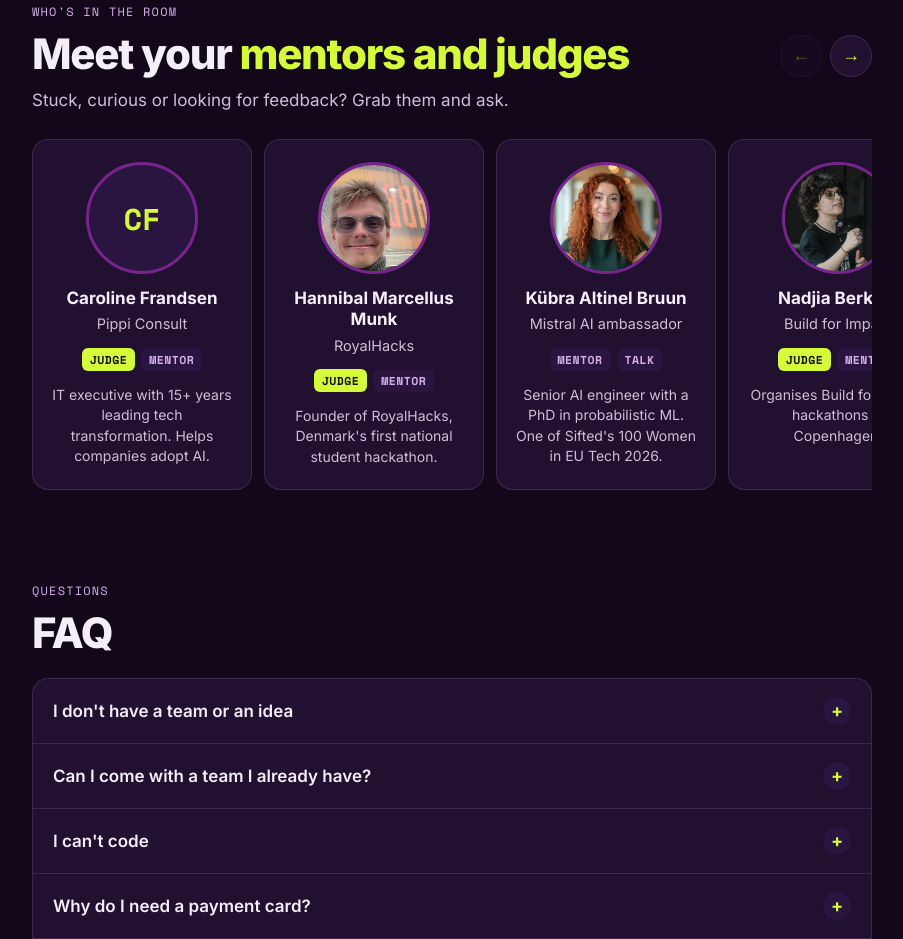
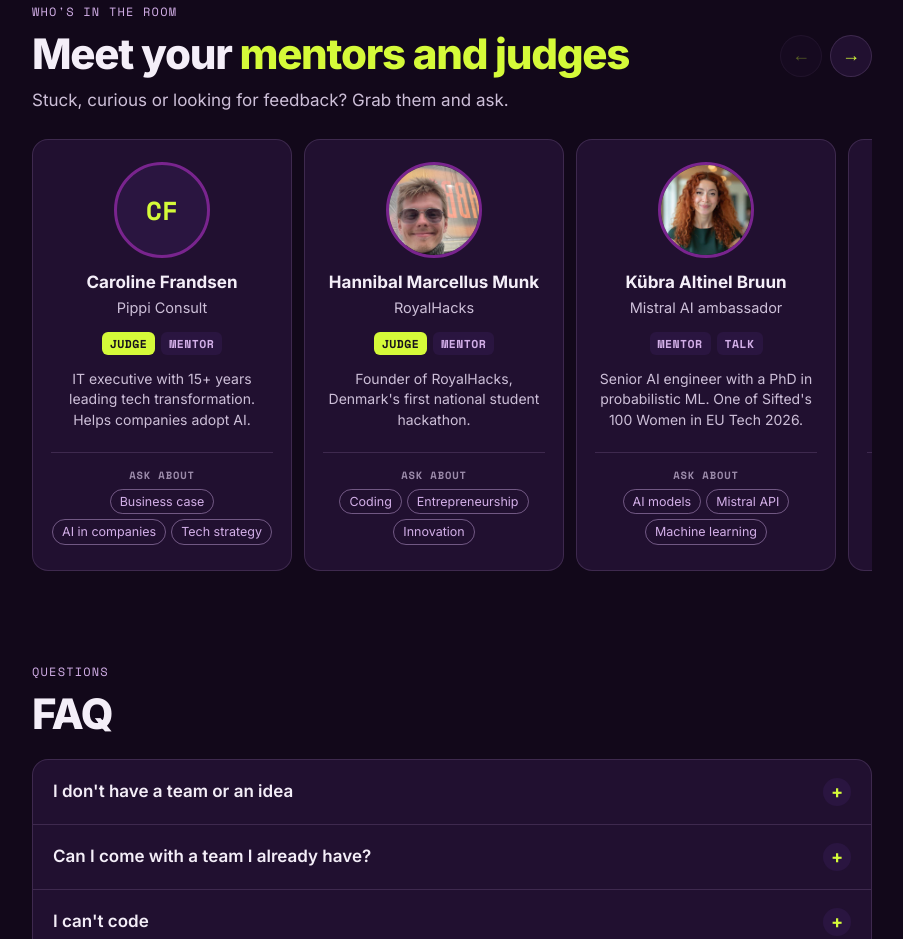
Before and after one commit to rulin18/techno-hacks, a plain HTML site: page index.html in a window 1280 px wide. Shown: the part 4724-5663 px from the top of the page, without its empty margins (188-1091 px from the left). Drawn offline with nearby package versions, Linux system fonts and the light colour scheme.

Commit message:
Mentor cards: Ask about tags, wider cards, smaller photos
Co-Authored-By: Claude Opus 5.5 <noreply@anthropic.com>

```diff
--- a/index.html
+++ b/index.html
@@ -153,8 +153,8 @@ h2 em { font-style: normal; color: var(--lime); }
 .car-btns button:hover { background: var(--card-2); }
 .car-btns button:disabled { opacity: .35; cursor: default; }
 .people { display: flex; gap: 12px; margin-top: 26px; overflow-x: auto; scroll-snap-type: x mandatory; scroll-behavior: smooth; padding-bottom: 10px; scrollbar-width: thin; scrollbar-color: var(--purple) transparent; }
-.person { flex: 0 0 220px; scroll-snap-align: start; padding: 22px 18px; text-align: center; display: grid; justify-items: center; align-content: start; gap: 4px; }
-.avatar { width: 112px; height: 112px; border-radius: 50%; background: var(--card-2); border: 3px solid var(--purple); color: var(--lime); font: 700 30px 'Space Mono', monospace; display: grid; place-items: center; overflow: hidden; margin-bottom: 10px; }
+.person { flex: 0 0 260px; scroll-snap-align: start; padding: 22px 18px; text-align: center; display: flex; flex-direction: column; align-items: center; gap: 4px; }
+.avatar { width: 96px; height: 96px; border-radius: 50%; background: var(--card-2); border: 3px solid var(--purple); color: var(--lime); font: 700 26px 'Space Mono', monospace; display: grid; place-items: center; overflow: hidden; margin-bottom: 10px; }
 .avatar img { width: 100%; height: 100%; object-fit: cover; }
 .person h3 { font-size: 17px; font-weight: 700; line-height: 1.25; }
 .person .org { color: var(--text-2); font-size: 14.5px; }
@@ -162,6 +162,12 @@ h2 em { font-style: normal; color: var(--lime); }
 .role { font: 700 11.5px 'Space Mono', monospace; text-transform: uppercase; letter-spacing: .04em; padding: 3px 8px; border-radius: 6px; background: var(--card-2); color: var(--lilac); }
 .role.judge { background: var(--lime); color: #17121C; }
 .person .bio { color: var(--text-2); font-size: 14px; line-height: 1.45; margin-top: 10px; }
+.person .ask { margin-top: auto; padding-top: 14px; width: 100%; }
+.person .bio { margin-bottom: 18px; }
+.person .ask { border-top: 1px solid var(--line); min-height: 96px; }
+.ask-label { display: block; font: 700 10.5px 'Space Mono', monospace; text-transform: uppercase; letter-spacing: .08em; color: var(--muted); margin-bottom: 6px; }
+.ask ul { list-style: none; padding: 0; margin: 0; display: flex; flex-wrap: wrap; justify-content: center; gap: 5px; }
+.ask li { font-size: 12.5px; padding: 2px 9px; border: 1px solid rgba(211, 175, 232, .45); border-radius: 999px; color: var(--lilac); }
 .person.feat { border-color: rgba(213, 250, 57, .35); box-shadow: 0 0 0 1px rgba(213, 250, 57, .12), 0 10px 30px -12px rgba(213, 250, 57, .25); }
 .person.feat .avatar { border-color: var(--lime); }
 @media (max-width: 560px) { .car-btns { display: none; } .person { flex-basis: 72%; } }
@@ -584,6 +590,7 @@ footer .fine { margin-top: 24px; padding-top: 20px; border-top: 1px solid var(--
         <p class="org">Pippi Consult</p>
         <div class="roles"><span class="role judge">Judge</span><span class="role">Mentor</span></div>
         <p class="bio">IT executive with 15+ years leading tech transformation. Helps companies adopt AI.</p>
+        <div class="ask"><span class="ask-label">Ask about</span><ul><li>Business case</li><li>AI in companies</li><li>Tech strategy</li></ul></div>
       </article>
       <article class="card person">
         <div class="avatar"><img src="people/hannibal.jpg" alt="" loading="lazy" onerror="this.replaceWith(document.createTextNode('HM'))"></div>
@@ -591,6 +598,7 @@ footer .fine { margin-top: 24px; padding-top: 20px; border-top: 1px solid var(--
         <p class="org">RoyalHacks</p>
         <div class="roles"><span class="role judge">Judge</span><span class="role">Mentor</span></div>
         <p class="bio">Founder of RoyalHacks, Denmark's first national student hackathon.</p>
+        <div class="ask"><span class="ask-label">Ask about</span><ul><li>Coding</li><li>Entrepreneurship</li><li>Innovation</li></ul></div>
       </article>
       <article class="card person">
         <div class="avatar"><img src="people/kubra.jpg" alt="" loading="lazy" onerror="this.replaceWith(document.createTextNode('KA'))"></div>
@@ -598,6 +606,7 @@ footer .fine { margin-top: 24px; padding-top: 20px; border-top: 1px solid var(--
         <p class="org">Mistral AI ambassador</p>
         <div class="roles"><span class="role">Mentor</span><span class="role">Talk</span></div>
         <p class="bio">Senior AI engineer with a PhD in probabilistic ML. One of Sifted's 100 Women in EU Tech 2026.</p>
+        <div class="ask"><span class="ask-label">Ask about</span><ul><li>AI models</li><li>Mistral API</li><li>Machine learning</li></ul></div>
       </article>
       <article class="card person">
         <div class="avatar"><img src="people/nadjia.jpg" alt="" loading="lazy" onerror="this.replaceWith(document.createTextNode('NB'))"></div>
@@ -605,6 +614,7 @@ footer .fine { margin-top: 24px; padding-top: 20px; border-top: 1px solid var(--
         <p class="org">Build for Impact</p>
         <div class="roles"><span class="role judge">Judge</span><span class="role">Mentor</span></div>
         <p class="bio">Organises Build for Impact hackathons in Copenhagen.</p>
+        <div class="ask"><span class="ask-label">Ask about</span><ul><li>Vibe coding</li><li>Impact</li><li>Problem framing</li></ul></div>
       </article>
       <article class="card person">
         <div class="avatar"><img src="people/atech.jpg" alt="" loading="lazy" onerror="this.replaceWith(document.createTextNode('⚡'))"></div>
@@ -612,6 +622,7 @@ footer .fine { margin-top: 24px; padding-top: 20px; border-top: 1px solid var(--
         <p class="org">Atech</p>
         <div class="roles"><span class="role">Mentors</span><span class="role">Talk</span></div>
         <p class="bio">Your go-to for anything hardware. Find them at the kit table.</p>
+        <div class="ask"><span class="ask-label">Ask about</span><ul><li>Hardware</li><li>Electronics</li><li>Your kit</li></ul></div>
       </article>
     </div>
   </div>
```
